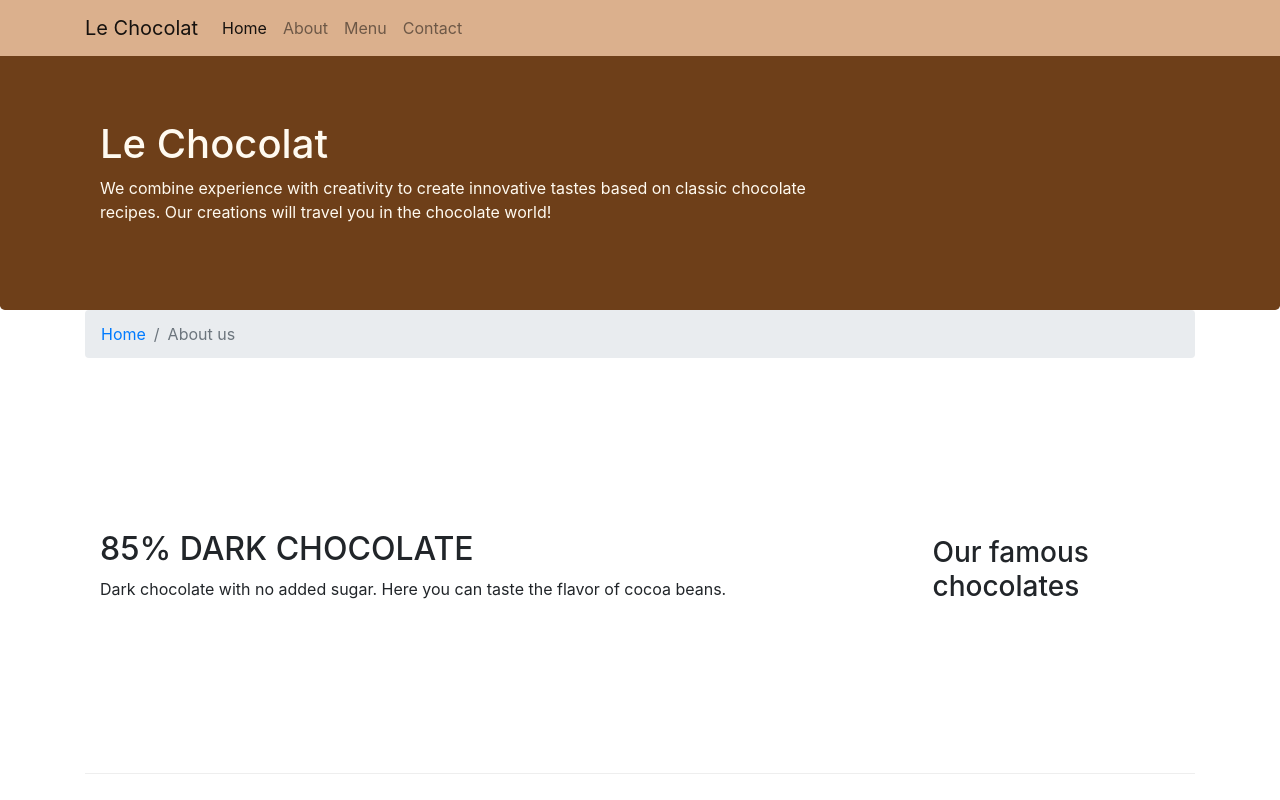
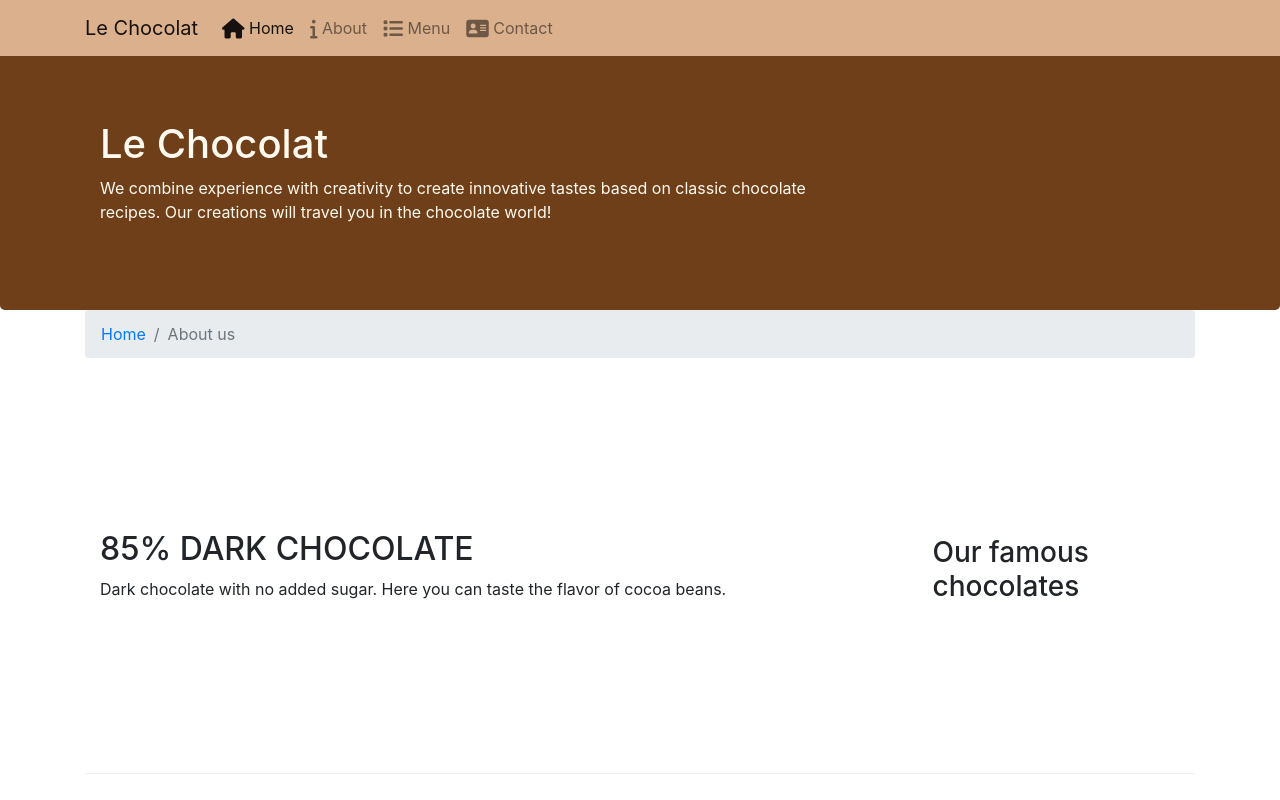
Before and after one commit to abbajwa004/abubakarWEB2GitTest, a plain HTML site: page index.html in a window 1280 px wide. Shown: the top 800 px of the page. Drawn offline with nearby package versions, Linux system fonts and the light colour scheme.

```diff
--- a/index.html
+++ b/index.html
@@ -10,6 +10,7 @@
 <!-- Bootstrap CSS -->
 <link rel="stylesheet" href="node_modules/bootstrap/dist/css/bootstrap.min.css">
 <link href="css/styles.css" rel="stylesheet">
+<link rel="stylesheet" href="node_modules/font-awesome/css/font-awesome.min.css">
 </head>
 
 <body>
@@ -21,10 +22,18 @@
             </button>
             <div class="collapse navbar-collapse" id="Navbar">
                 <ul class="navbar-nav">
-                <li class="nav-item active"><a class="nav-link" href="#">Home</a></li>
-                <li class="nav-item"><a class="nav-link" href="./aboutus.html">About</a></li>
-                <li class="nav-item"><a class="nav-link" href="#">Menu</a></li>
-                <li class="nav-item"><a class="nav-link" href="#">Contact</a></li>
+                    <li class="nav-item active">
+                        <a class="nav-link" href="#"><span class="fa fa-home fa-lg"></span> Home</a>
+                    </li>
+                    <li class="nav-item">
+                        <a class="nav-link" href="./aboutus.html"><span class="fa fa-info fa-lg"></span> About</a>
+                    </li>
+                    <li class="nav-item">
+                        <a class="nav-link" href="#"><span class="fa fa-list fa-lg"></span> Menu</a>
+                    </li>
+                    <li class="nav-item">
+                        <a class="nav-link" href="#"><span class="fa fa-address-card fa-lg"></span> Contact</a>
+                     </li>
                 </ul>
             </div>
     </div>
```
